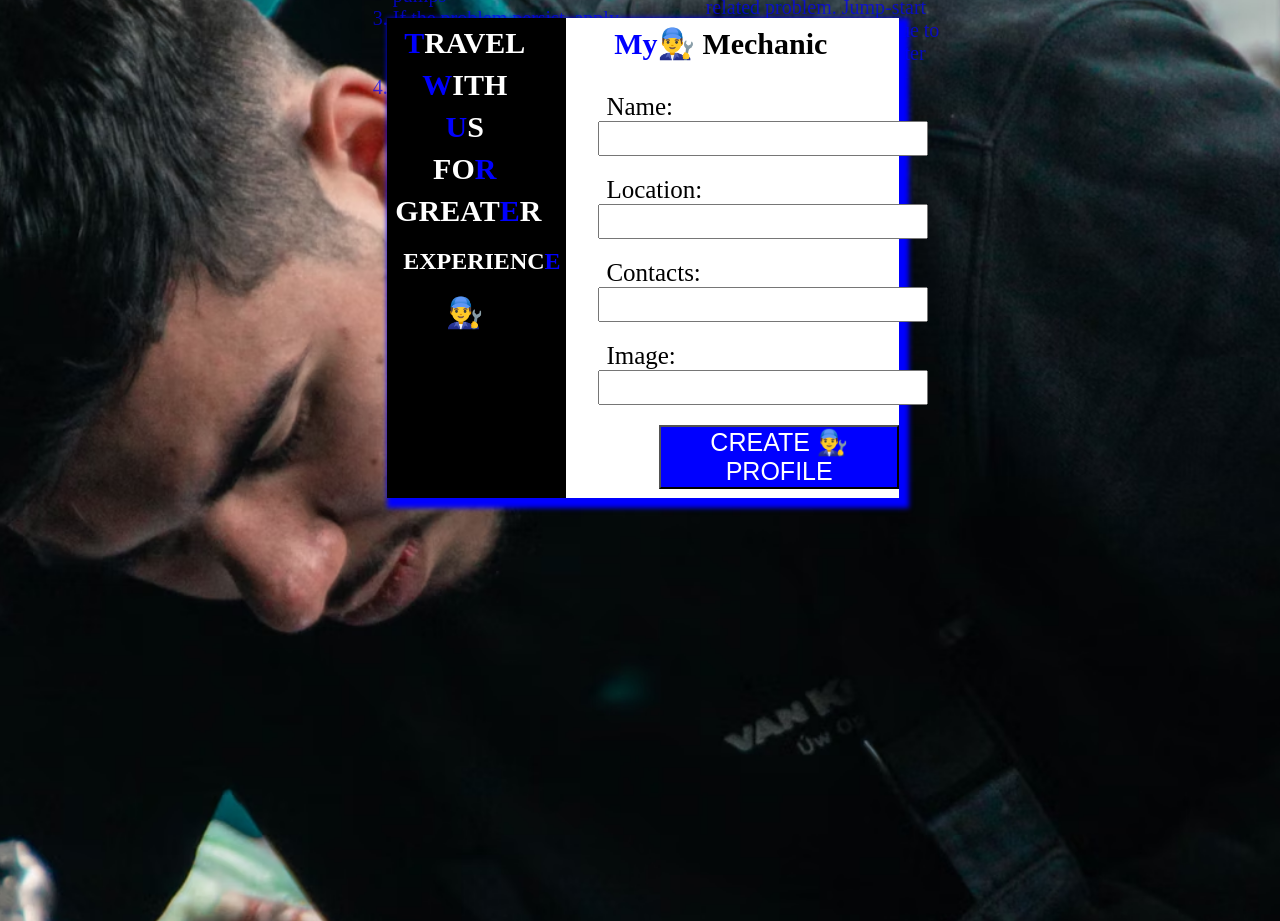
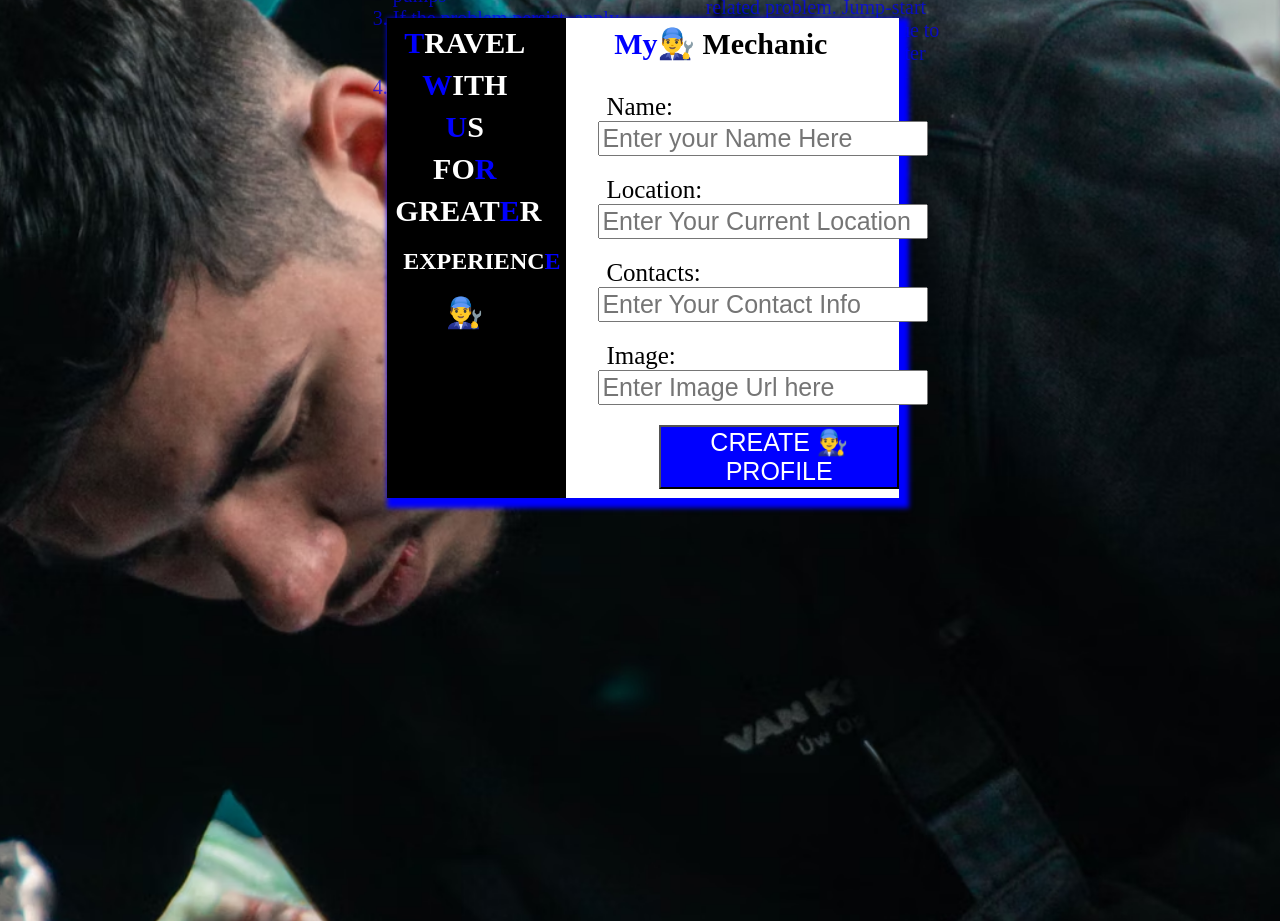
Before and after one commit to denisdelaki/phase1-project, a plain HTML site: page index.html in a window 1280 px wide. Shown: the part 878-1799 px from the top of the page. Drawn offline with Linux system fonts and the light colour scheme; no server answers.

Commit message:
added placeholders to the profile form

```diff
--- a/index.html
+++ b/index.html
@@ -93,22 +93,22 @@
             <form id="form" action="" method="get">
                     <p>
                         <label for="name">Name:</label> <br>
-                            <input type="text" id="name">
+                            <input type="text" id="name" placeholder="Enter your Name Here">
                         </p>
                         <p>
                         <label for="location "> Location:</label> <br>
-                            <input type="text" id="location">
+                            <input type="text" id="location" placeholder="Enter Your Current Location">
                         </p>
                         <p>
                         <label for="contacts">
                         Contacts: </label> <br>
-                        <input type="text" id="contacts">
+                        <input type="text" id="contacts" placeholder="Enter Your Contact Info">
 
                         </p>
                         <p>
                         <label for="image">
                         Image: </label> <br>
-                        <input type="text" id="image">
+                        <input type="text" id="image" placeholder="Enter Image Url here">
                         </p>
 
                         <button id="submission" type="submit">CREATE 👨‍🔧PROFILE</button>
```
